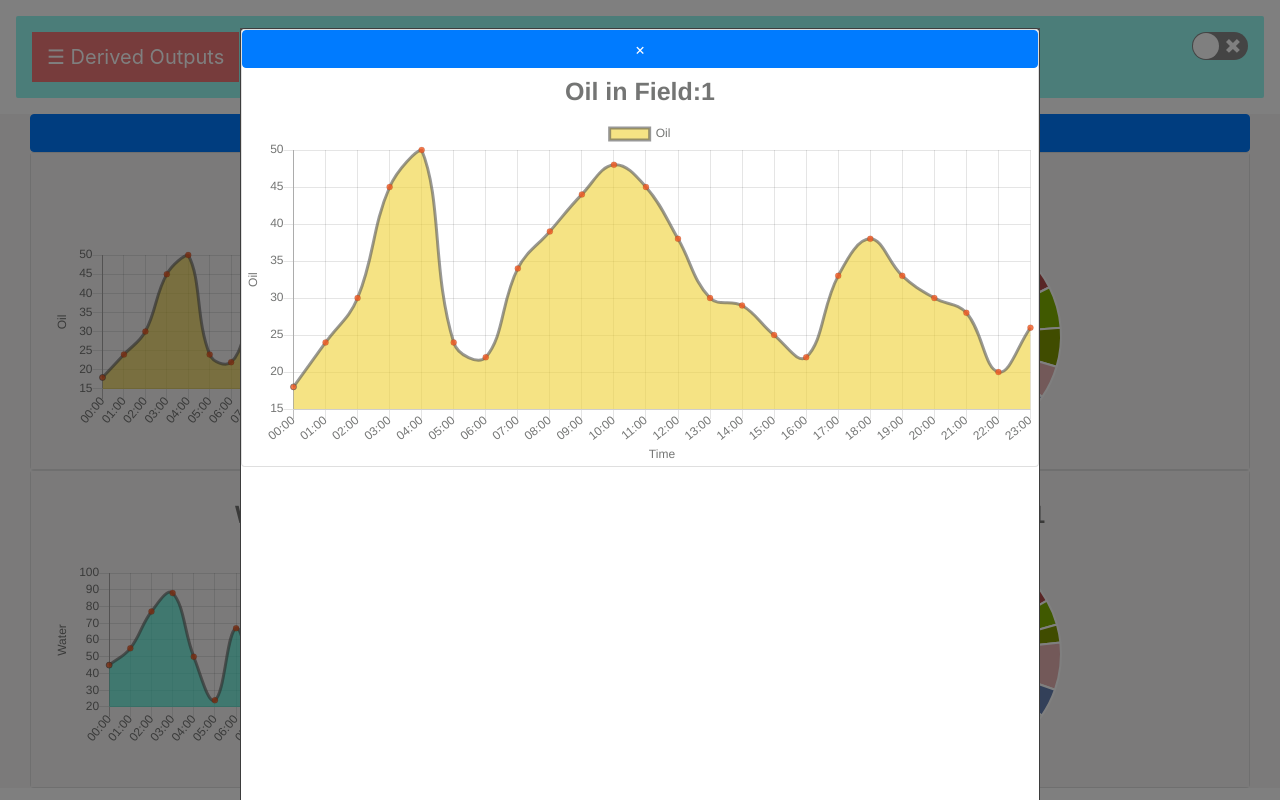
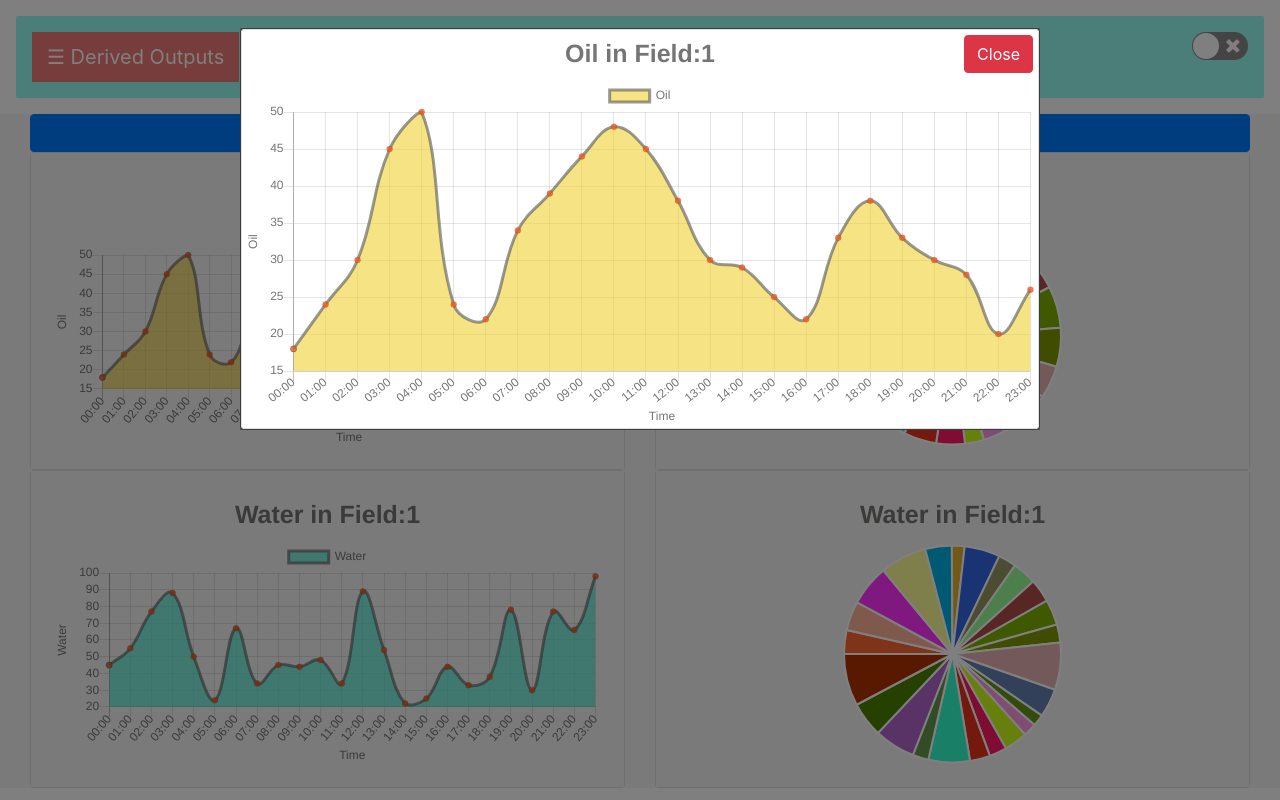
Before and after one commit to sidsb/ongc, a React (Create React App) app: page / in a window 1280 px wide. Both pictures are taken after a click on the element 327 px from the left and 311 px from the top of the page. Built offline with nearby package versions, Linux system fonts and the light colour scheme.

Commit message:
final project version 1

```diff
--- a/src/App.css
+++ b/src/App.css
@@ -37,6 +37,7 @@
     transform: rotate(360deg);
   }
 }
+
 
 .user_ip {
   background-color: #c1d8d4;
@@ -145,11 +146,9 @@
   }
 }
 
-
-
 .modal-dialog {
-  width: 100%;
-  height: 100%;
+  width: auto;
+  height: auto;
   margin: 0;
   padding: 0;
   background-color: #4d4d4d;
@@ -157,16 +156,8 @@
 
 .modal-content {
   height: auto;
-  min-height: 100%;
   border-radius: 0;
   background-color: #4d4d4d;
-}
-
-.area {
-  height: 100%;
-  width: 140%;
-  align-items: center;
-  align-self: center;
 }
 
 .pie-modal {
@@ -175,6 +166,18 @@
   align-items: center;
   align-self: center;
 }
+
+
+
+
+.area {
+  height: 80%;
+  width: 100%;
+  align-items: center;
+  align-self: center;
+  padding: 20px;
+}
+
 
 .dark {
   background-color: rgb(54, 54, 54);
@@ -190,3 +193,16 @@
   margin: 1em;
   border-radius: 2px;
 }
+
+/* hover effects on card */
+.card:hover {
+  border: 2px solid #111;
+  box-shadow: 0 0 3px 3px rgb(110, 223, 243);
+}
+
+.btn-danger {
+  position: absolute;
+  top: 5px;
+  right: 5px;
+  border-radius: 5px;
+}
--- a/src/components/areachart.js
+++ b/src/components/areachart.js
@@ -1,5 +1,5 @@
 import React, { Component } from 'react';
-import { Line, Radar } from 'react-chartjs-2';
+import { Line } from 'react-chartjs-2';
 
 export default class Areachart extends Component {
 
@@ -12,7 +12,7 @@ export default class Areachart extends Component {
     render() {
         return (
 
-            <Radar data={{
+            <Line data={{
                 labels: this.props.labels,
                 datasets: [{
                     label: "Oil",
@@ -34,6 +34,11 @@ export default class Areachart extends Component {
                         text: "Data in Field:" + (parseInt(this.props.field) + 1),
                         fontSize: 25,
                     },
+                    scales: {
+                        yAxes: [{
+                            stacked: true
+                        }]
+                    }
                 }}
             />
 
--- a/src/components/chart.js
+++ b/src/components/chart.js
@@ -122,8 +122,8 @@ export class Chart extends Component {
                 </div>
                 <Modal isOpen={this.state.is_area_open} className="modal-dialog modal-lg" >
                     <div className="card" >
-                        <button type="button" className="btn btn-primary btn-block" data-dismiss="modal" aria-label="Close" onClick={this.area_Chart_Toggle}>
-                            &times;
+                        <button type="button" className="btn btn-danger" data-dismiss="modal" aria-label="Close" onClick={this.area_Chart_Toggle}>
+                            Close
                         </button>
                         <div className="area">
                             <Areachart labels={gr_labels} oildata={oil_data} waterdata={water_data} field={this.props.field} />
--- a/src/components/linechart.js
+++ b/src/components/linechart.js
@@ -79,8 +79,8 @@ export default class Linechart extends Component {
                 />
                 <Modal isOpen={this.state.modalClick} className="modal-dialog modal-lg" >
                     <div className="card" >
-                        <button type="button" className="btn btn-primary btn-block" data-dismiss="modal" aria-label="Close" onClick={this.modal_Show}>
-                            &times;
+                        <button type="button" className="btn btn-danger" data-dismiss="modal" aria-label="Close" onClick={this.modal_Show}>
+                            Close
                         </button>
                         <div className="pie-modal">
                             <Line data={{
--- a/src/components/piechart.js
+++ b/src/components/piechart.js
@@ -53,8 +53,8 @@ export class Piechart extends Component {
                 />
                 <Modal isOpen={this.state.modalClick} className="modal-dialog modal-lg" >
                     <div className="card" >
-                        <button type="button" className="btn btn-primary btn-block" data-dismiss="modal" aria-label="Close" onClick={this.modal_Show}>
-                            &times;
+                        <button type="button" className="btn btn-danger" data-dismiss="modal" aria-label="Close" onClick={this.modal_Show}>
+                            Close
                         </button>
                         <div className="pie-modal">
                             <Pie
```
